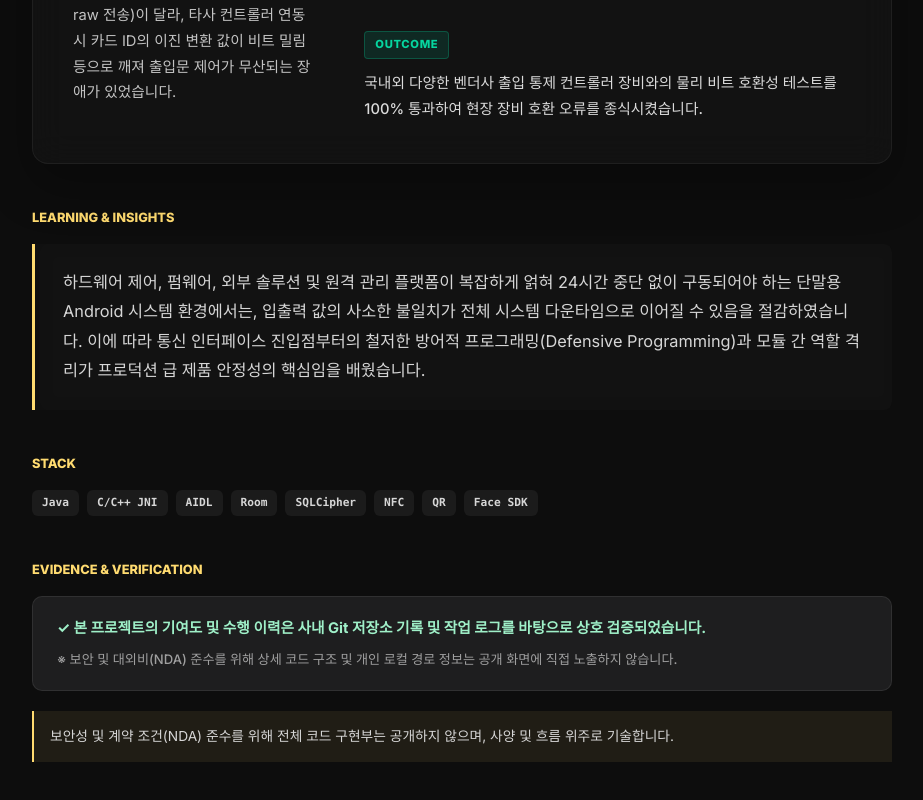
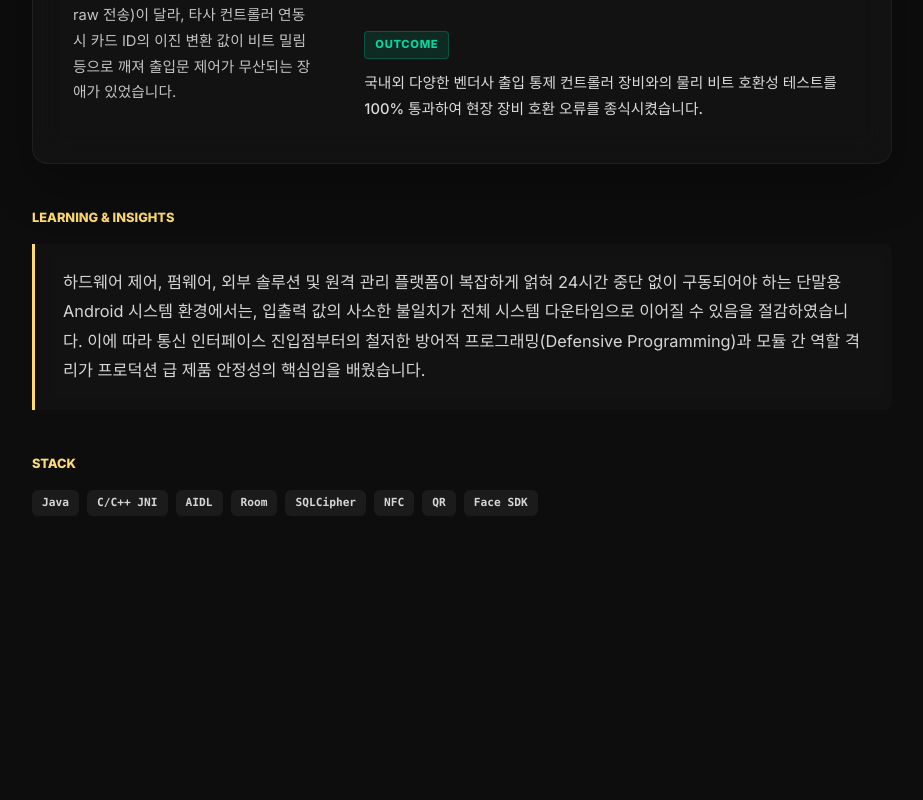
Before and after one commit to E1jeong/portfolio, a Next.js app: page /projects/ubio-n-face-pro in a window 1280 px wide. Shown: the part 4393-5193 px from the top of the page, without its empty margins (178-1101 px from the left). After the commit the page ends 5065 px from the top, so only its background shows below. Built offline with nearby package versions, Linux system fonts and the light colour scheme.

Commit message:
refactor: Remove Evidence & Verification and NDA notices from detail page

```diff
--- a/app/projects/[id]/page.tsx
+++ b/app/projects/[id]/page.tsx
@@ -203,14 +203,7 @@ export default async function ProjectDetailPage({ params }: ProjectDetailPagePro
           </div>
         </section>
 
-        <section className="detail-section" aria-labelledby="evidence-heading">
-          <h2 id="evidence-heading" className="detail-section-title">Evidence & Verification</h2>
-          <div className="evidence-public-notice">
-            <p className="notice-main">✓ 본 프로젝트의 기여도 및 수행 이력은 사내 Git 저장소 기록 및 작업 로그를 바탕으로 상호 검증되었습니다.</p>
-            <p className="notice-sub">※ 보안 및 대외비(NDA) 준수를 위해 상세 코드 구조 및 개인 로컬 경로 정보는 공개 화면에 직접 노출하지 않습니다.</p>
-          </div>
-          <p className="public-disclosure">{project.publicDisclosure}</p>
-        </section>
+
       </div>
     </main>
   );
```
